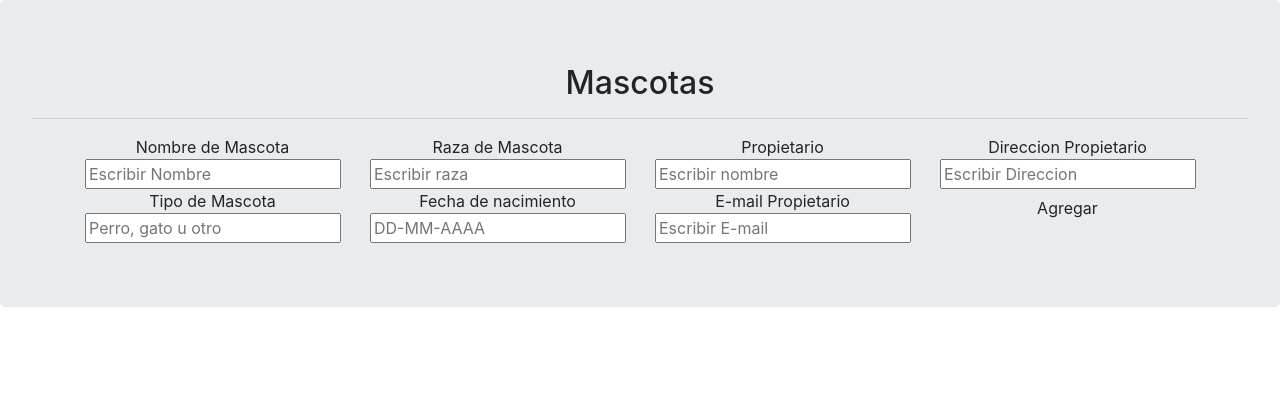
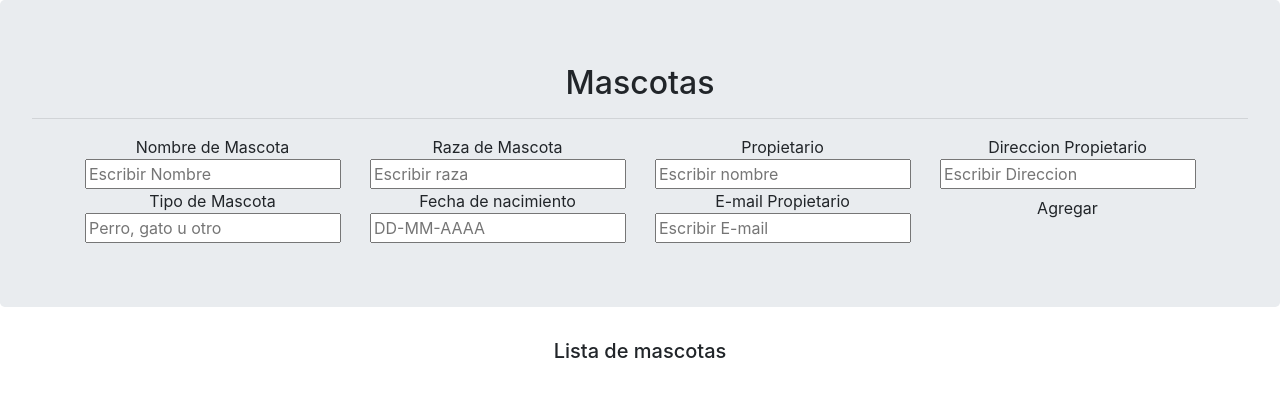
Before and after one commit to SantiagoBetancurCardona97/myspets, a React (Create React App) app: page / in a window 1280 px wide. Shown: the top 396 px of the page. Built offline with nearby package versions, Linux system fonts and the light colour scheme.

Commit message:
Update App.js

```diff
--- a/src/App.js
+++ b/src/App.js
@@ -1,5 +1,5 @@
 import React, {useState} from 'react'
-import { initial, isEmpty } from 'lodash'
+import { isEmpty, size } from 'lodash'
 import shortid from 'shortid'
 
  function App (){
@@ -67,7 +67,9 @@ import shortid from 'shortid'
         </div>
       </div>
         <div>
+          <h5 className="text-center">Lista de mascotas</h5>
           {
+
             pets.map((pet) =>(
             <li className="list-group-item" key={pet.id}>
               <span className="lead">{pet.name}</span>
```
